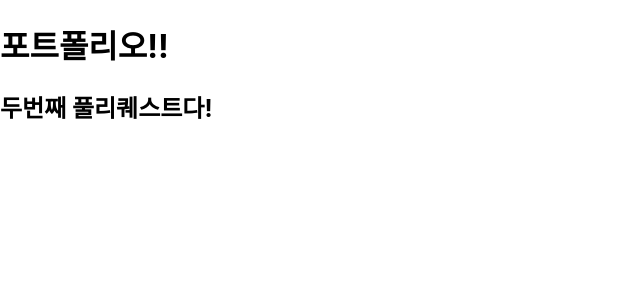
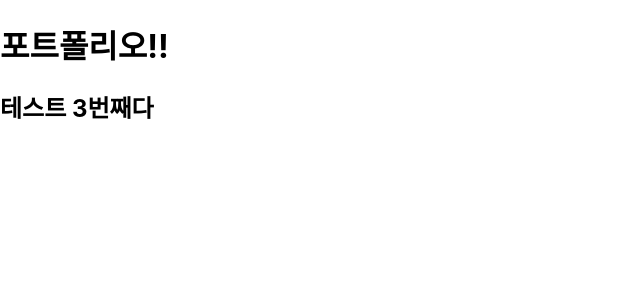
Before and after one commit to NearestBut/Again, a React (Create React App) app: page /portfolio in a window 1280 px wide. Shown: the top 300 px of the page, without its empty margins (0-640 px from the left). Built offline with nearby package versions, Linux system fonts and the light colour scheme.

Commit message:
테스트 세번째

```diff
--- a/src/pages/Portfolio.js
+++ b/src/pages/Portfolio.js
@@ -4,7 +4,7 @@ const Portfolio = () => {
     return (
             <div>
                 <h1>포트폴리오!!</h1>
-                <h2>두번째 풀리퀘스트다!</h2>
+                <h2>테스트 3번째다</h2>
             </div>
     );
 }
```
